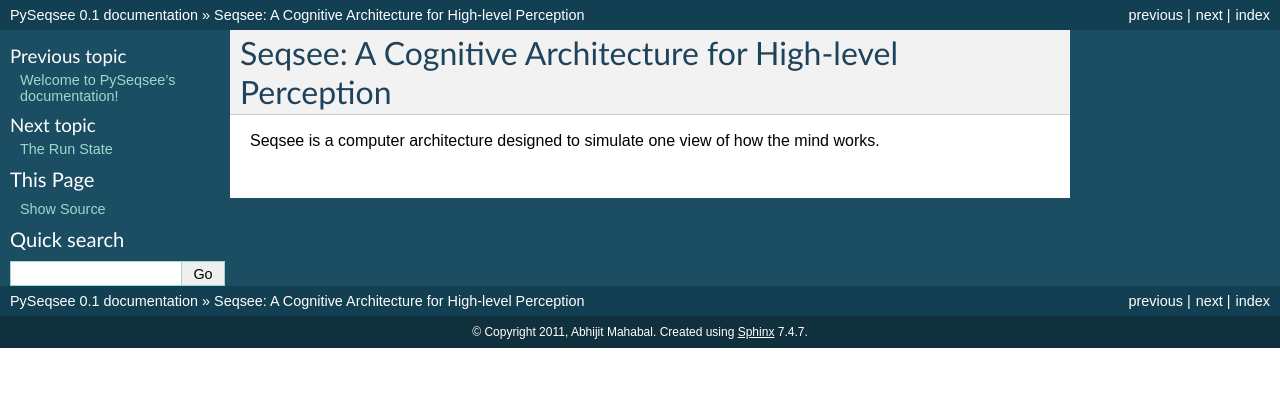
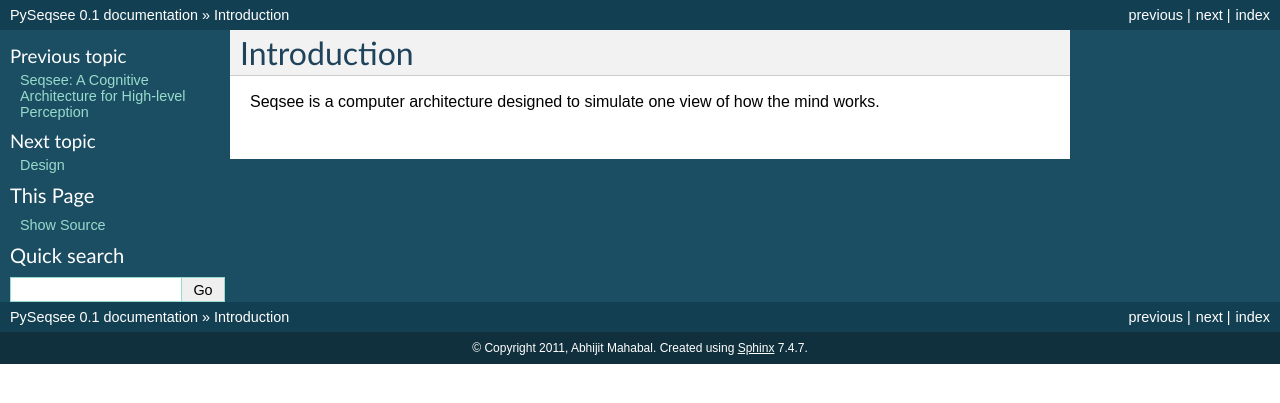
Before and after one commit to amahabal/PySeqsee, a Sphinx documentation site: the page built from docs/intro.rst, in a window 1280 px wide. Shown: the top 403 px of the page. Built offline with Sphinx 7.4.7, drawn with Linux system fonts in a browser that asks for light colours; formulas are drawn with MathJax 3.

Commit message:
Documentation restructured a bit.

```diff
--- a/docs/design/run_state.rst
+++ b/docs/design/run_state.rst
@@ -1,5 +1,5 @@
 The Run State
 ==============
 
-.. autoclass:: farg.run_state.RunState
+.. automodule:: farg.runstate
   :members:
--- /dev/null
+++ b/docs/design/subspaces.rst
@@ -0,0 +1,4 @@
+Subspaces
+=============
+
+Mental subspaces in Seqsee.
--- a/docs/intro.rst
+++ b/docs/intro.rst
@@ -1,4 +1,4 @@
-Seqsee: A Cognitive Architecture for High-level Perception
-===========================================================
+Introduction
+=============
 
 Seqsee is a computer architecture designed to simulate one view of how the mind works.
```
Also changed, not shown: docs/design.rst (added, +17 -0 lines), docs/index.rst (+3 -12 lines), 1 other file.
